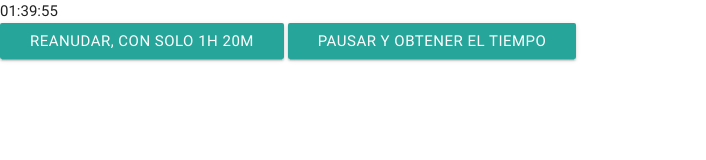
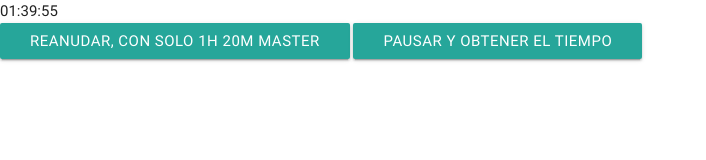
Before and after one commit to AbrahamGarcia240/GitExample, a plain HTML site: page index.html in a window 1280 px wide. Shown: the whole page, without its empty margins (0-706 px from the left). Drawn offline with nearby package versions, Linux system fonts and the light colour scheme.

Commit message:
button says master

```diff
--- a/index.html
+++ b/index.html
@@ -138,7 +138,7 @@
 
     <span id="clock"></span>
     <br>
-    <a class="waves-effect waves-light btn" id="bot">Reanudar, con solo 1h 20m </a>
+    <a class="waves-effect waves-light btn" id="bot">Reanudar, con solo 1h 20m master</a>
     <a class="waves-effect waves-light btn" id="bot2">Pausar y obtener el tiempo</a>
 </body>
 
```
